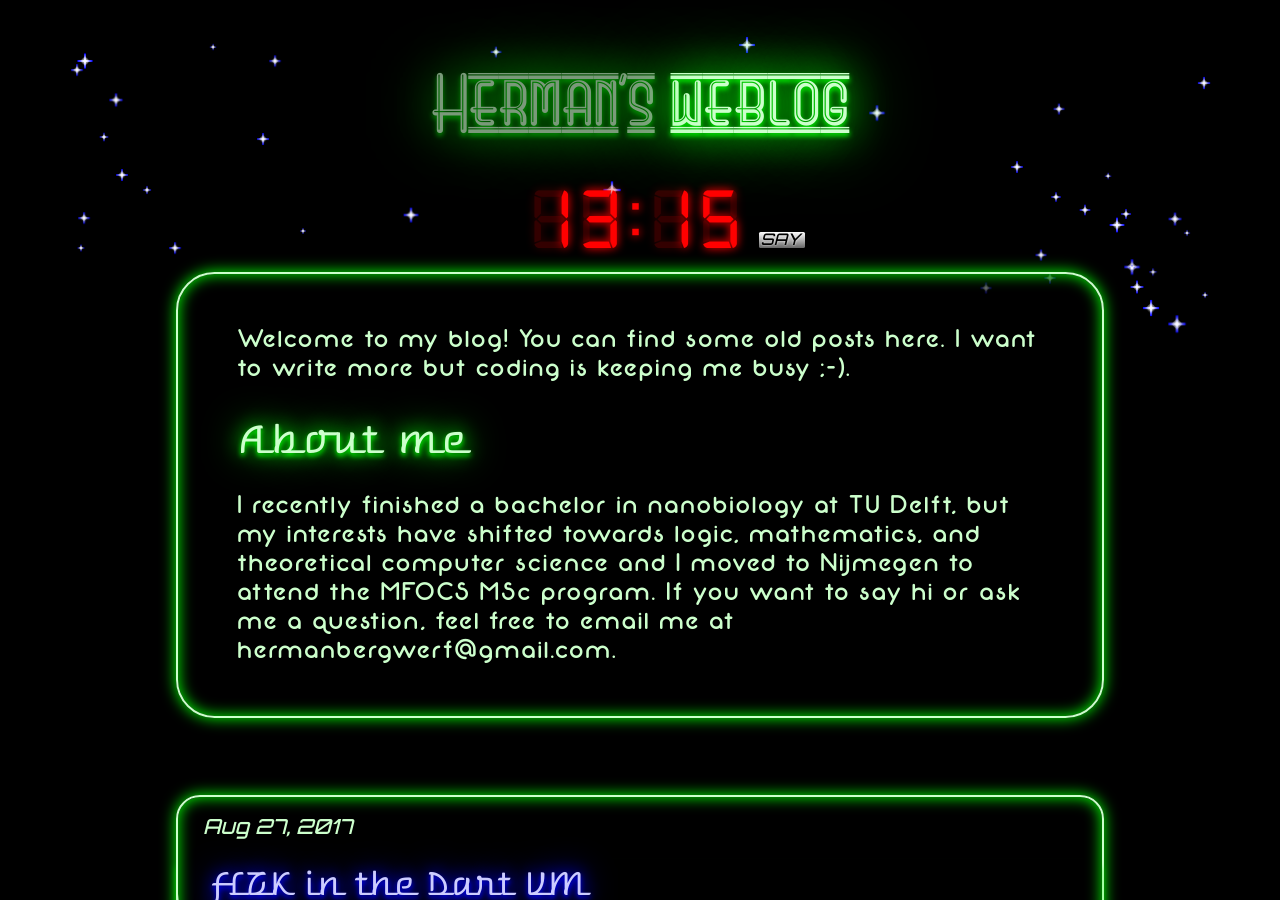
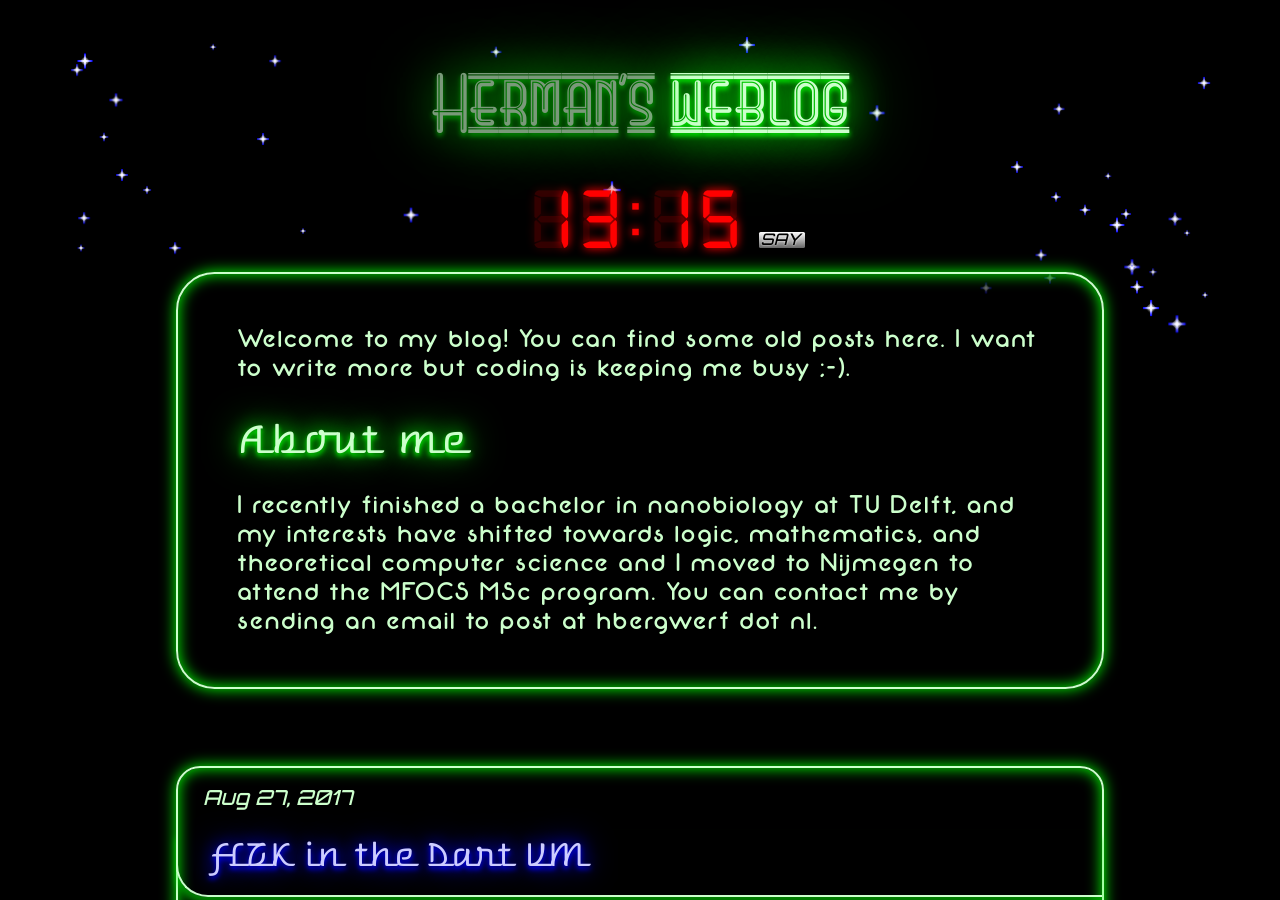
Before and after one commit to bergwerf/retro, a Jekyll site: the page built from index.md, in a window 1280 px wide and 900 px high. Built offline with Jekyll 4.4.1, drawn with Linux system fonts in a browser that asks for light colours.

Commit message:
Update email

```diff
--- a/index.md
+++ b/index.md
@@ -6,7 +6,7 @@ Welcome to my blog! You can find some old posts here. I want to write more but
 coding is keeping me busy ;-).
 
 ## About me
-I recently finished a bachelor in nanobiology at TU Delft, but my interests have
+I recently finished a bachelor in nanobiology at TU Delft, and my interests have
 shifted towards logic, mathematics, and theoretical computer science and I moved
-to Nijmegen to attend the MFOCS MSc program. If you want to say hi or ask me a
-question, feel free to email me at hermanbergwerf@gmail.com.
+to Nijmegen to attend the MFOCS MSc program. You can contact me by sending an
+email to post at hbergwerf dot nl.
```
